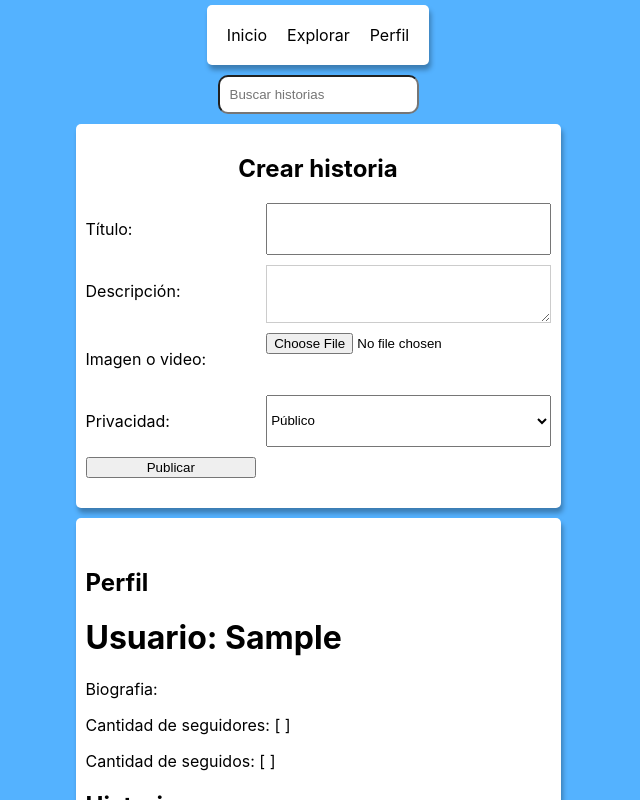
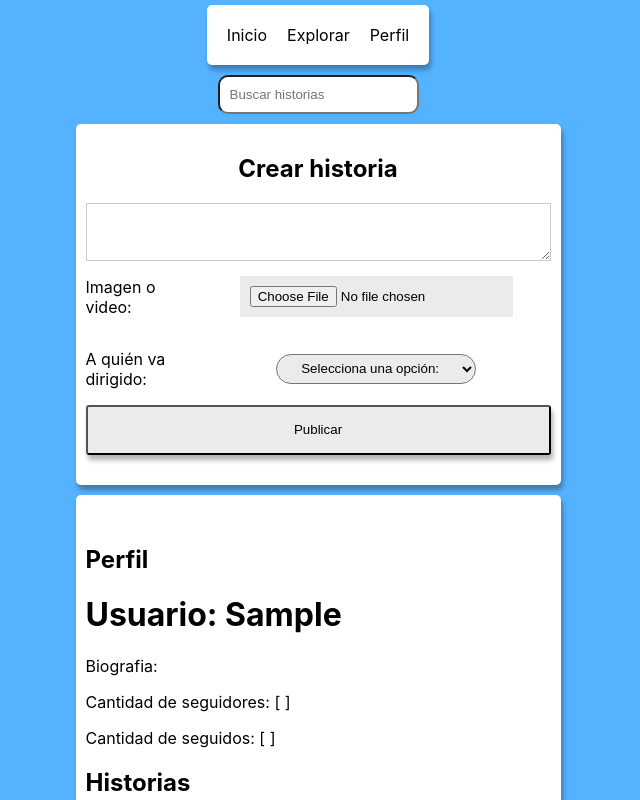
Before and after one commit to felipesagredo/foro-personal, a React (Create React App) app: page / in a window 1280 px wide. Both pictures are taken after typing "Sample", "Sample123", "Sample123" into the empty fields and a click on the button "Registrar". Shown: the top 800 px of the page, without its empty margins (322-962 px from the left). Built offline with nearby package versions, Linux system fonts and the light colour scheme.

Commit message:
Reescribiendo estilo de CreateStory

```diff
--- a/src/estilos/EstiloPerfil.css
+++ b/src/estilos/EstiloPerfil.css
@@ -73,10 +73,10 @@ img {
 }
 
 .cstory_contenedor_2{
-    background-color: rgb(255, 255, 255);
+    background-color: rgba(255, 78, 78, 0);
     display: grid;
-    grid-template-columns: 3fr 5fr; /* el primer elemento ocupará 1 parte, y el segundo ocupará 2 partes del grid */
-    gap: 10px; /* espacio entre las columnas */
+    grid-template-columns: 1fr 3fr; /* el primer elemento ocupará 1 parte, y el segundo ocupará 2 partes del grid */
+    gap: 0px; /* espacio entre las columnas */
     width: 100%;
     min-width: 465px;
     max-width: 465px;
@@ -85,8 +85,20 @@ img {
 
 }
 .cstory_contenedor_2 input{
+    margin: auto;
     touch-action: manipulation;
     -ms-touch-action: manipulation;
+    grid-column: 2;
+    background-color: rgb(235, 235, 235);
+    padding: 10px;
+}
+.cstory_contenedor_2 button{
+    grid-column-end: span 2;
+    color: rgb(0, 0, 0);
+    background-color: rgb(235, 235, 235);
+    border-radius: 3px;
+    height: 50px;
+    box-shadow: 2px 5px 5px rgba(0, 0, 0, 0.3);
 }
 .cstory_contenedor_2 textarea{
     resize: vertical;
@@ -95,6 +107,29 @@ img {
     padding: 10px;
     border: 1px solid #ccc;
     height: auto;
+    grid-column-end: span 2;
+}
+.cstory_contenedor_2 p{
+    grid-column: 1;
+    background-color: rgb(255, 255, 255);
+}
+.cstory_contenedor_2 select{
+    background-color: rgb(235, 235, 235);
+    margin: auto;
+    border-radius: 20px;
+    height: 30px;
+    width: 200px;
+    text-align: center;
+    grid-column: 2;
+}
+.cstory_contenedor_2 .option1{
+    background-color: rgba(65, 180, 233, 0.64);
+}
+.cstory_contenedor_2 .option2{
+    background-color: rgba(58, 231, 130, 0.623);
+}
+.cstory_contenedor_2 .option3{
+    background-color: rgba(228, 231, 58, 0.623);
 }
 .feed_contenedor_0{
     width: 100%;
@@ -128,7 +163,7 @@ img {
     border-radius: 4px;
 }
 .story_contenedor_1{
-    background-color: rgb(53, 203, 244);   padding: 30px;
+    background-color: rgb(53, 203, 244);
     margin: 0 auto;
     width: 50%;
     padding: 10px;
--- a/src/funciones/CreateStory.js
+++ b/src/funciones/CreateStory.js
@@ -35,16 +35,15 @@ const CreateStory = ({ onCreateStory }) => {
     <div className="cstory_contenedor_1">
       <h2>Crear historia</h2>
       <form className="cstory_contenedor_2" onSubmit={handleSubmit}>
-          <p>Título:</p>
-        <input type="text" value={title} onChange={handleTitleChange} />
-          <p>Descripción:</p>
           <textarea value={description} onChange={handleDescriptionChange} />
           <p>Imagen o video:</p>
           <input type="file" accept="image/*, video/*" onChange={handleImageChange} />
-          <p>Privacidad:</p>
+          <p>A quién va dirigido:</p>
           <select value={privacy} onChange={handlePrivacyChange}>
-            <option value="public">Público</option>
-            <option value="private">Privado</option>
+            <option className="option0" value="0">Selecciona una opción:</option>
+            <option className="option1" value="Todos">Público / Global</option>
+            <option className="option2" value="Amigos">Público / Amigos</option>
+            <option className="option3" value="Privado">Privado al Perfil</option>
           </select>
         <button type="submit">Publicar</button>
       </form>
```
